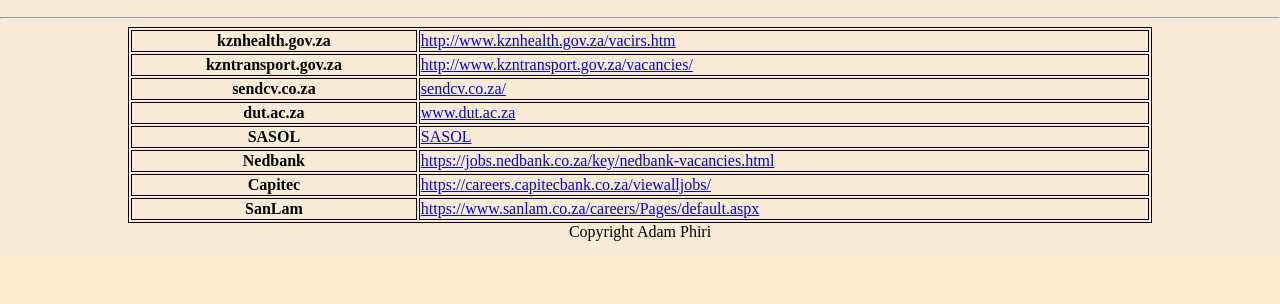
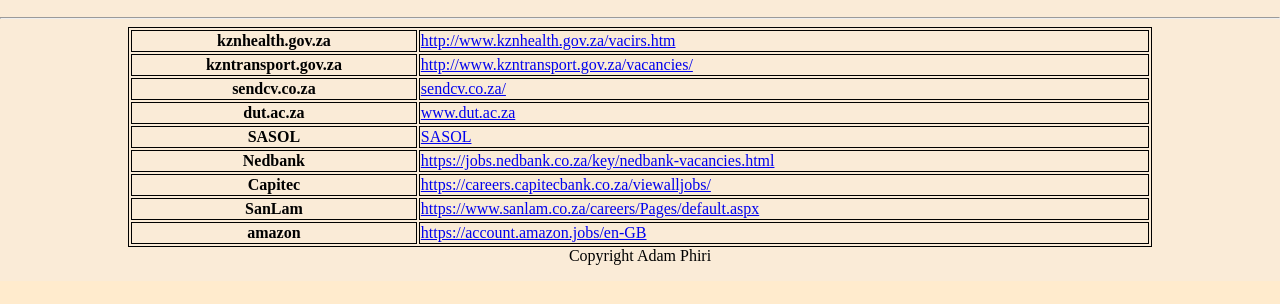
Before and after one commit to AdamP2/Work-Application-Links, a plain HTML site: page index.html in a window 1280 px wide. Shown: the part 90-394 px from the top of the page. Drawn offline with Linux system fonts and the light colour scheme.

Commit message:
Update index.html

```diff
--- a/index.html
+++ b/index.html
@@ -99,6 +99,16 @@
                 </td>
             </tr>
 
+            <tr>
+                <th>
+                    amazon
+                </th>
+                <td>
+                    <a href="https://account.amazon.jobs/en-GB" target="_blank">https://account.amazon.jobs/en-GB</a>
+                </td>
+            </tr>
+
+
 
 
 <!--
```
